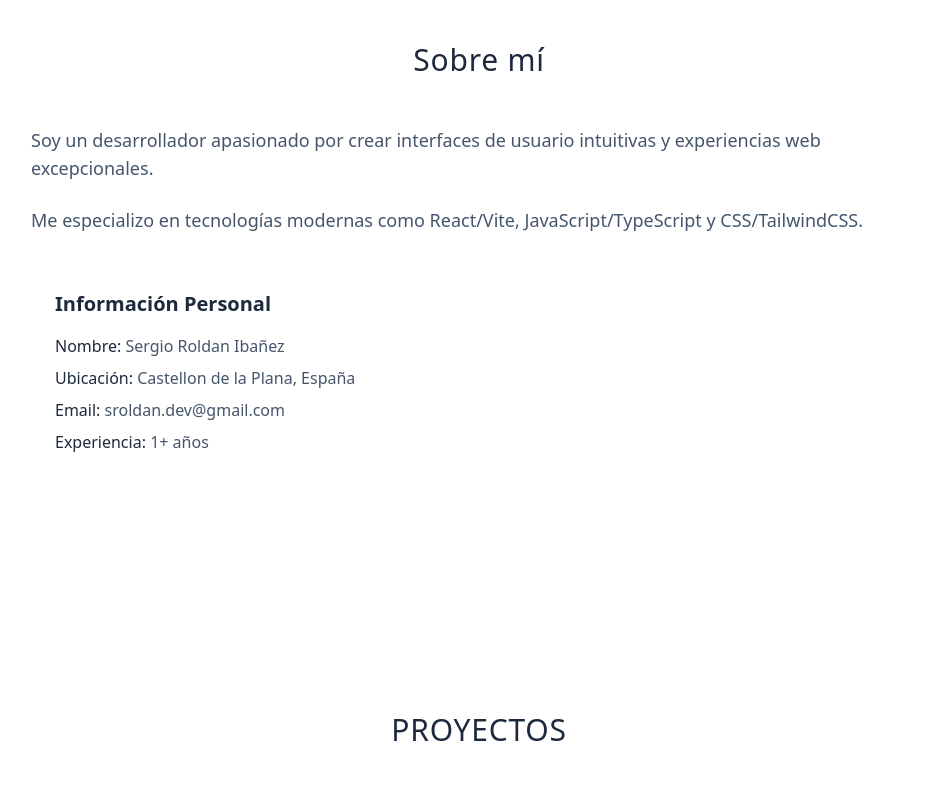
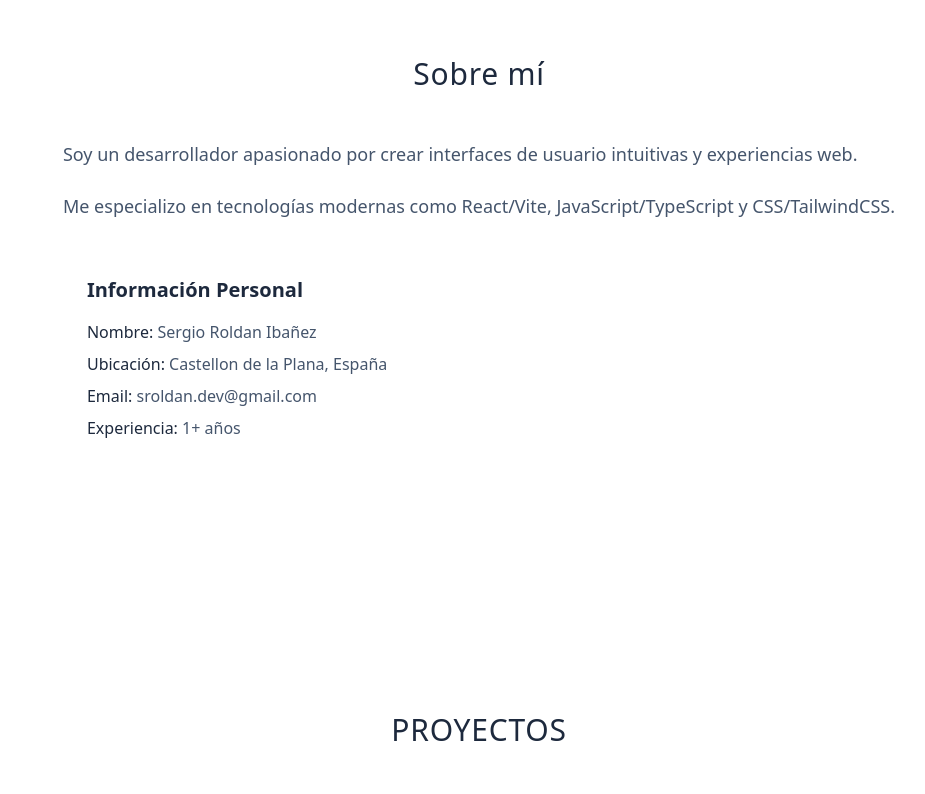
Before and after one commit to SergioRIZ/PORTFOLIO, a React (Vite) app in the folder Portfolio-Proyectos/: page / in a window 1280 px wide. Shown: the part 940-1734 px from the top of the page, without its empty margins (161-1086 px from the left). Built offline with nearby package versions, Linux system fonts and the light colour scheme.

Commit message:
Update Aboutme.jsx

```diff
--- a/Portfolio-Proyectos/src/assets/Components/Body/Aboutme.jsx
+++ b/Portfolio-Proyectos/src/assets/Components/Body/Aboutme.jsx
@@ -65,8 +65,8 @@ const Aboutme = () => {
           <div>
             <p className={styles.description}>
               {isDarkMode
-                ? '// Soy un desarrollador apasionado por crear interfaces de usuario intuitivas y experiencias web excepcionales.'
-                : 'Soy un desarrollador apasionado por crear interfaces de usuario intuitivas y experiencias web excepcionales.'
+                ? '// Soy un desarrollador apasionado por crear interfaces de usuario intuitivas y experiencias web.'
+                : 'Soy un desarrollador apasionado por crear interfaces de usuario intuitivas y experiencias web.'
               }
             </p>
             <p className={styles.description2}>
```
